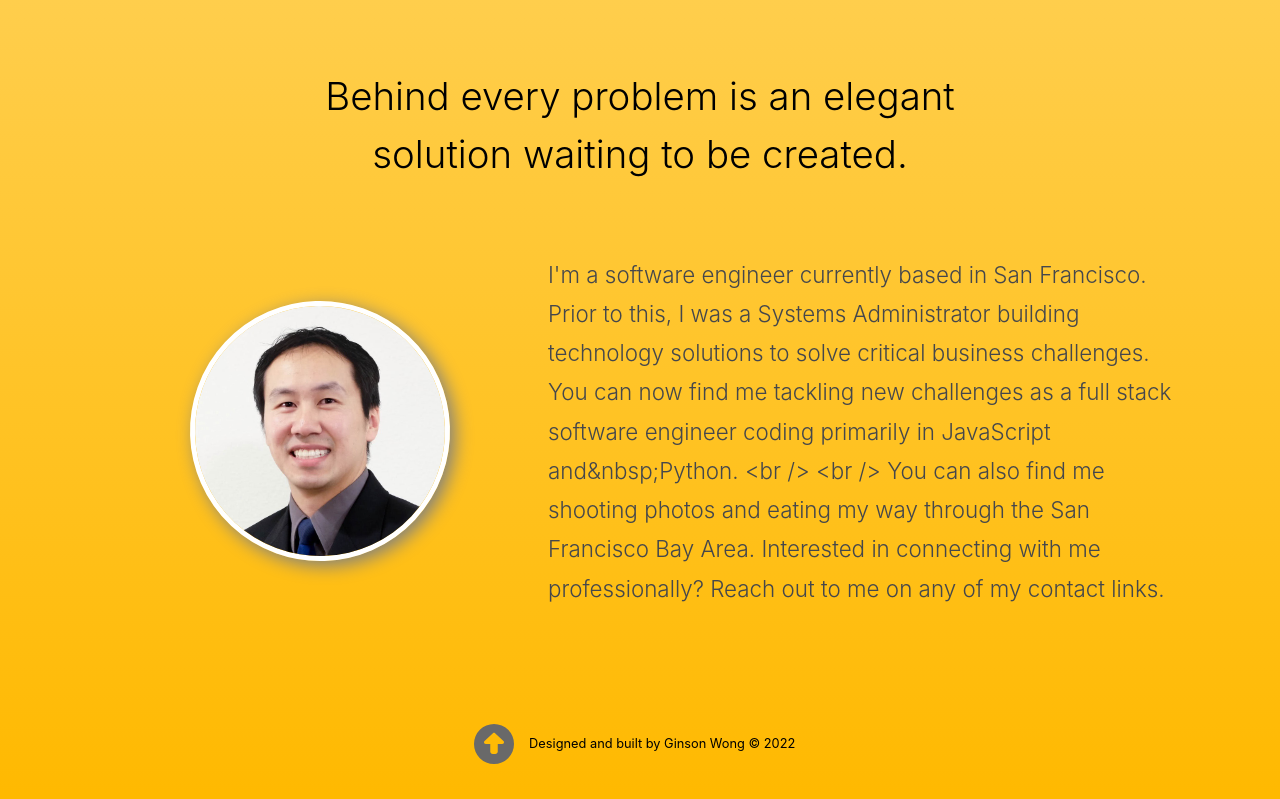
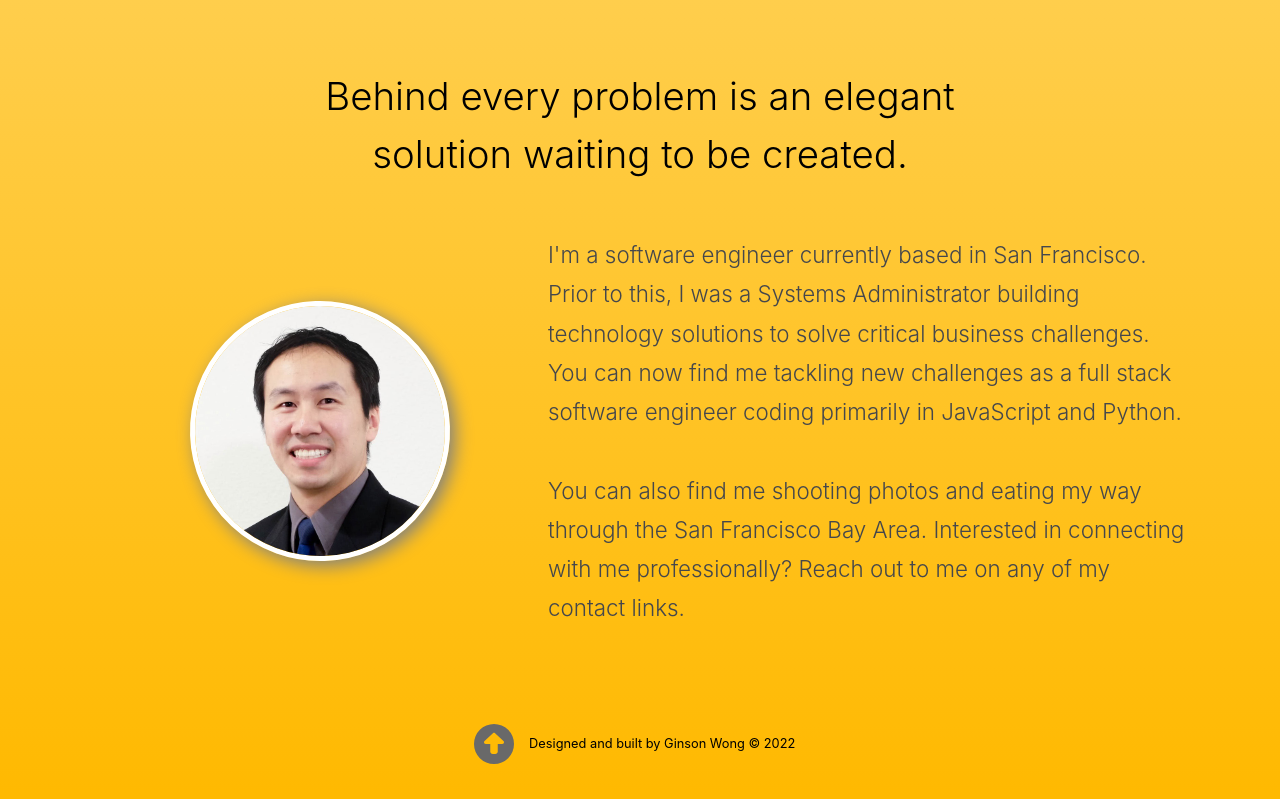
Before and after one commit to wongco/wongco-react-ts, a React (Create React App) app: page / in a window 1280 px wide. Shown: the part 1873-2672 px from the top of the page. Built offline with nearby package versions, Linux system fonts and the light colour scheme.

Commit message:
fix typo

```diff
--- a/src/components/organisms/About/index.tsx
+++ b/src/components/organisms/About/index.tsx
@@ -110,7 +110,7 @@ export default function About() {
     <StyledContainer id="about">
       <StyledBox>
         <AboutHeader>
-          Behind every problem is an elegant solution waiting to be&nbsp;created.
+          Behind every problem is an elegant solution waiting to be created.
         </AboutHeader>
       </StyledBox>
       <StyledAboutContainer>
@@ -125,13 +125,14 @@ export default function About() {
           `I'm a software engineer currently based in San Francisco. Prior to this, I was a Systems
           Administrator building technology solutions to solve critical business challenges. You can
           now find me tackling new challenges as a full stack software engineer coding primarily in
-          JavaScript and&nbsp;Python.
+          JavaScript and Python.`}
           <br />
           <br />
-          You can also find me shooting photos and eating my way through the San Francisco Bay Area.
+          {
+            `You can also find me shooting photos and eating my way through the San Francisco Bay Area.
           Interested in connecting with me professionally? Reach out to me on any of my contact
           links.`
-        }
+          }
         </StyledBody>
       </StyledAboutContainer>
     </StyledContainer>
```
